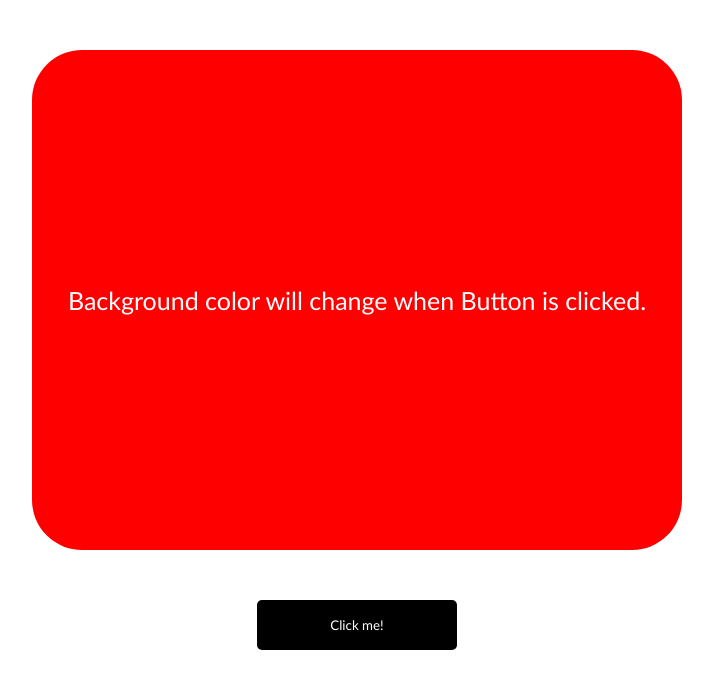
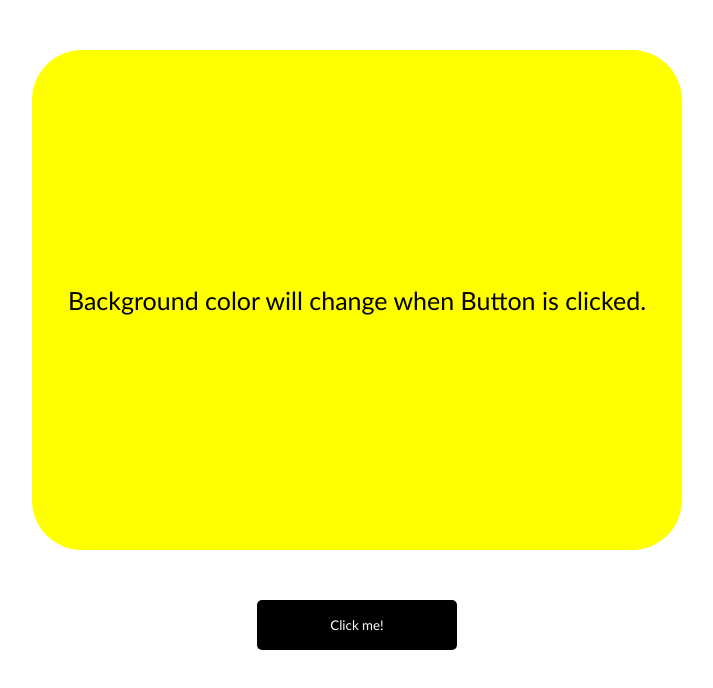
Before and after one commit to prajwalzingare/Javascript-prebuild-assignment-fsjs-bootcamp, a plain HTML site: page 03ColorChanger/index.html in a window 1280 px wide. Both pictures are taken after a click on the button "Click me!". Shown: the whole page, without its empty margins (283-996 px from the left). Drawn offline with Linux system fonts and the light colour scheme.

Commit message:
color changer done

```diff
--- a/03ColorChanger/app.js
+++ b/03ColorChanger/app.js
@@ -0,0 +1,9 @@
+let btn = document.getElementById("button");
+let backGround = document.getElementById("canvas");
+
+const myFunction = () => {
+  backGround.style.backgroundColor = "yellow";
+  backGround.style.color = "black";
+};
+
+btn.addEventListener("click", myFunction);
--- a/03ColorChanger/index.html
+++ b/03ColorChanger/index.html
@@ -1,21 +1,16 @@
 <!DOCTYPE html>
 <html lang="en">
-<head>
-    <meta charset="UTF-8">
-    <meta name="viewport" content="width=device-width, initial-scale=1.0">
-    <meta http-equiv="X-UA-Compatible" content="ie=edge">
-    <link rel="stylesheet" href="style.css">
+  <head>
+    <meta charset="UTF-8" />
+    <meta name="viewport" content="width=device-width, initial-scale=1.0" />
+    <meta http-equiv="X-UA-Compatible" content="ie=edge" />
+    <link rel="stylesheet" href="style.css" />
     <title>JavaScript Color Changing App</title>
-</head>
-<body>
-    <div id="canvas">
-        Background color will change when Button is clicked.
-    </div>
-
+  </head>
+  <body>
+    <div id="canvas">Background color will change when Button is clicked.</div>
     <button id="button">Click me!</button>
 
-
-
     <script src="app.js"></script>
-</body>
+  </body>
 </html>
--- a/03ColorChanger/style.css
+++ b/03ColorChanger/style.css
@@ -1,4 +1,4 @@
-#canvas{
+#canvas {
     background-color: red;
     color: white;
     font-family: 'Trebuchet MS', 'Lucida Sans Unicode', 'Lucida Grande', 'Lucida Sans', Arial, sans-serif;
@@ -13,7 +13,7 @@
     border-radius: 50px;
 }
 
-#button{
+#button {
     text-align: center;
     width: 200px;
     height: 50px;
@@ -24,4 +24,5 @@
     border-radius: 5px;
     border-style: none;
     display: block;
+    cursor: pointer;
 }
```
Also changed, not shown: 02NameConversion/nameConversion.js (+4 -3 lines), 02NameConversion/p.txt (deleted).
